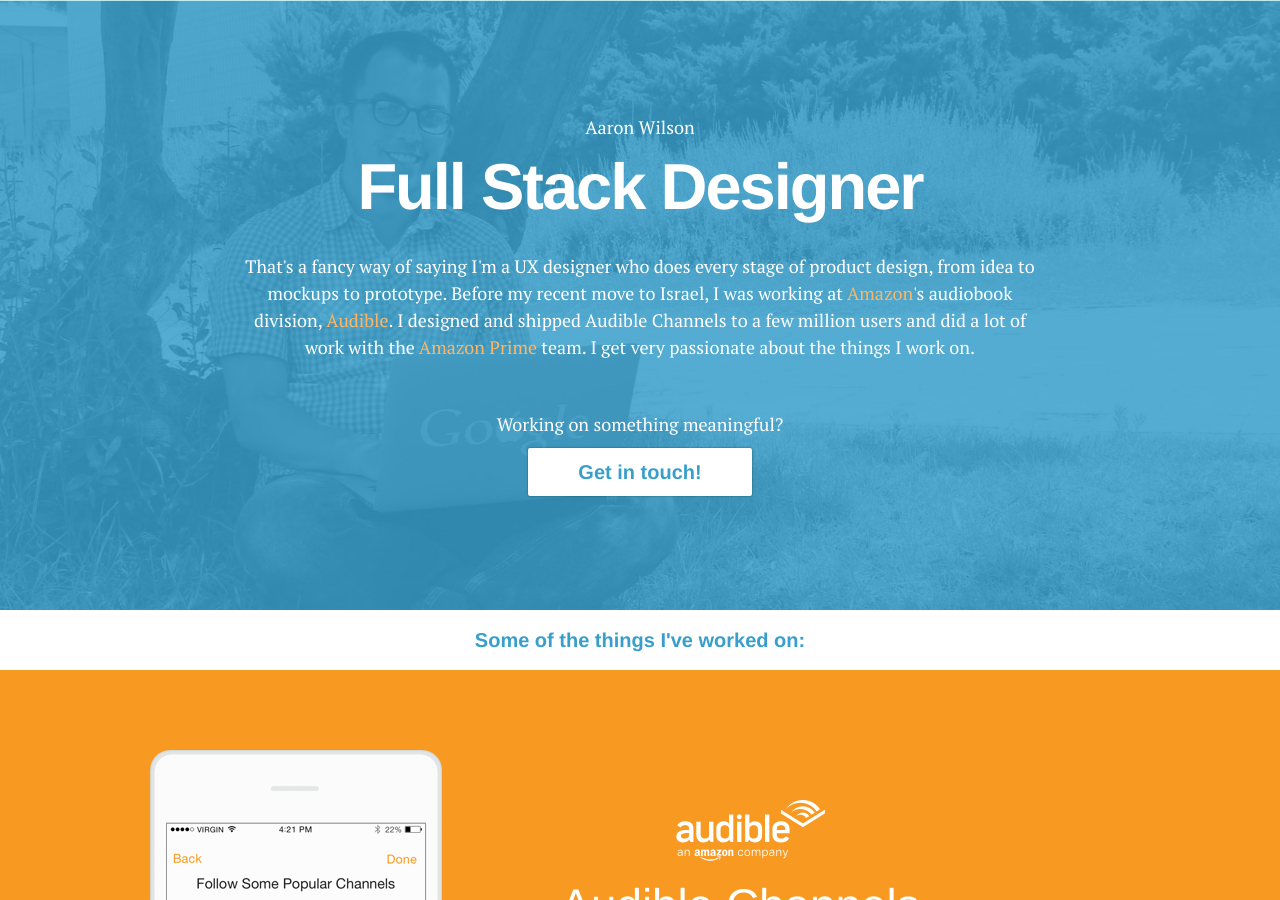
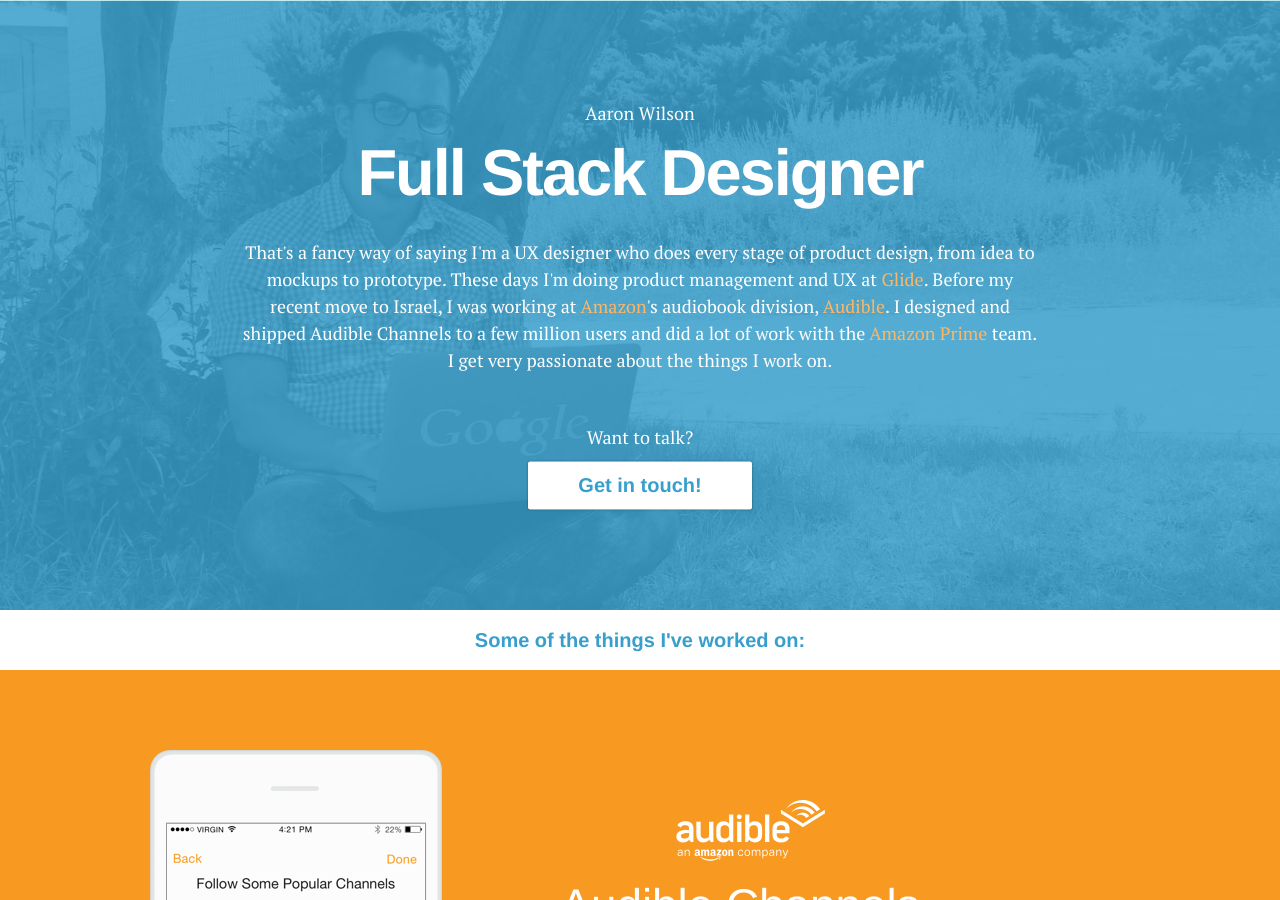
Before and after one commit to aarowilso/portfolioSite1, a Jekyll site: the page built from index.html, in a window 1280 px wide and 900 px high. Built offline with Jekyll 4.4.1, drawn with Linux system fonts in a browser that asks for light colours; some of the changed text lies outside the part shown.

Commit message:
updates with glide stuff

```diff
--- a/_data/resources.yml
+++ b/_data/resources.yml
@@ -13,7 +13,7 @@
    I teamed up with two great designers at Audible to reimagine the app. For two months we spent our 20% time designing a radically new experience. We presented to the VPs of the company and were met with outright applause. Many of the ideas are making their way into the live app.
 spartaScreenshot: 'spartaScreenshot.png'
 spartaLogo: 'audibleLogo.png'
-spartaLink: http://newaudible.aaronwilson.me
+spartaLink: http://about.audible.com
 
 paragraphTitle: Paragraph Club
 paragraphDescription: >
--- a/_includes/header.html
+++ b/_includes/header.html
@@ -5,10 +5,10 @@
 
             <h1>Full Stack Designer</h1>
             <p>
-            That's a fancy way of saying I'm a UX designer who does every stage of product design, from idea to mockups to prototype. Before my recent move to Israel, I was working at <a href="http://www.amazon.com" target="_blank">Amazon</a>'s audiobook division, <a href="http://about.audible.com" target="_blank">Audible</a>. I designed and shipped Audible Channels to a few million users and did a lot of work with the <a href="http://prime.amazon.com" target="_blank"> Amazon Prime</a> team. I get very passionate about the things I work on. </p>
+            That's a fancy way of saying I'm a UX designer who does every stage of product design, from idea to mockups to prototype. These days I'm doing product management and UX at <a href="http://www.glide.me" target="_blank">Glide</a>. Before my recent move to Israel, I was working at <a href="http://www.amazon.com" target="_blank">Amazon</a>'s audiobook division, <a href="http://about.audible.com" target="_blank">Audible</a>. I designed and shipped Audible Channels to a few million users and did a lot of work with the <a href="http://prime.amazon.com" target="_blank"> Amazon Prime</a> team. I get very passionate about the things I work on. </p>
 
             <div class="header-cta">
-                <p>Working on something meaningful?</p>
+                <p>Want to talk?</p>
                 <a href="mailto:hi@aaronwilson.me?subject=[aaronwilson.me]" target="_blank" class="btn">Get in touch!</a>
             </div>
 
--- a/_layouts/front.html
+++ b/_layouts/front.html
@@ -26,7 +26,7 @@
 	description=site.data.resources.spartaDescription
 	screenshot = site.data.resources.spartaScreenshot
 	link = site.data.resources.spartaLink
-	projectButton = site.data.resources.projectButtonRead
+	projectButton = site.data.resources.projectButtonSee
 	%}
 
 	<!-- Paragraph -->
```
